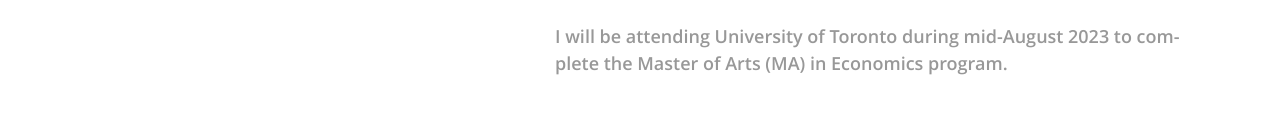
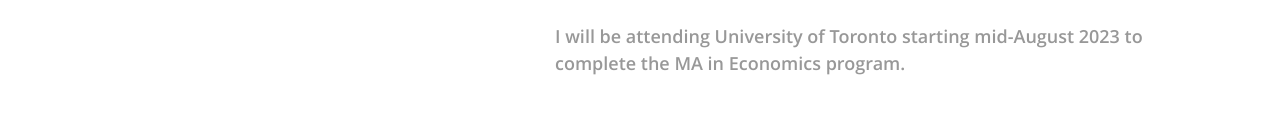
Before and after one commit to lj-valencia/lj-valencia.github.io, a plain HTML site: page about/index.html in a window 1280 px wide. Shown: the part 1202-1330 px from the top of the page. Drawn offline with Linux system fonts and the light colour scheme; a web font is replaced by a local one.

Commit message:
rebuilding site Wed Aug  9 13:50:39 MDT 2023

```diff
--- a/about/index.html
+++ b/about/index.html
@@ -100,7 +100,7 @@
 </br>
 <p>After working at WD-DEO for a year, I joined the <a class="accent-text bold-text" href="https://www.bankofcanada.ca/" target="_blank">Bank of Canada</a> as a</p><p> Research Assistant from August 2021 until July 2023.</p>
 </br>
-<p>I will be attending University of Toronto during mid-August 2023 to complete the Master of Arts (MA) in Economics program.</p>
+<p>I will be attending University of Toronto starting mid-August 2023 to</p><p> complete the MA in Economics program.</p>
 </div></div><div class="category"><div class="category-label">Extras</div><div class="category-content"><p>I am a first-generation Filipino-Canadian. I grew up in the Philippines,</p><p> at the beautiful city of <a class="accent-text bold-text" href="https://www.google.com/maps/place/San+Fernando,+La+Union,+Philippines/@16.6082583,120.28942,12z/data=!3m1!4b1!4m5!3m4!1s0x33918e4a2b02230f:0xea8944fd6a78dd1b!8m2!3d16.6159132!4d120.3210331" target="_blank">San Fernando, La Union</a>.</p>
 </br>
 <p>I currently reside in <a class="accent-text bold-text" href="https://www.google.com/maps/place/Edmonton,+AB/data=!4m2!3m1!1s0x53a0224580deff23:0x411fa00c4af6155d?sa=X&ved=2ahUKEwjNzLOvmLfxAhUMu54KHYSxBeoQ8gEwMnoECGoQAQ" target="_blank">Edmonton, AB</a>.</p>
```
